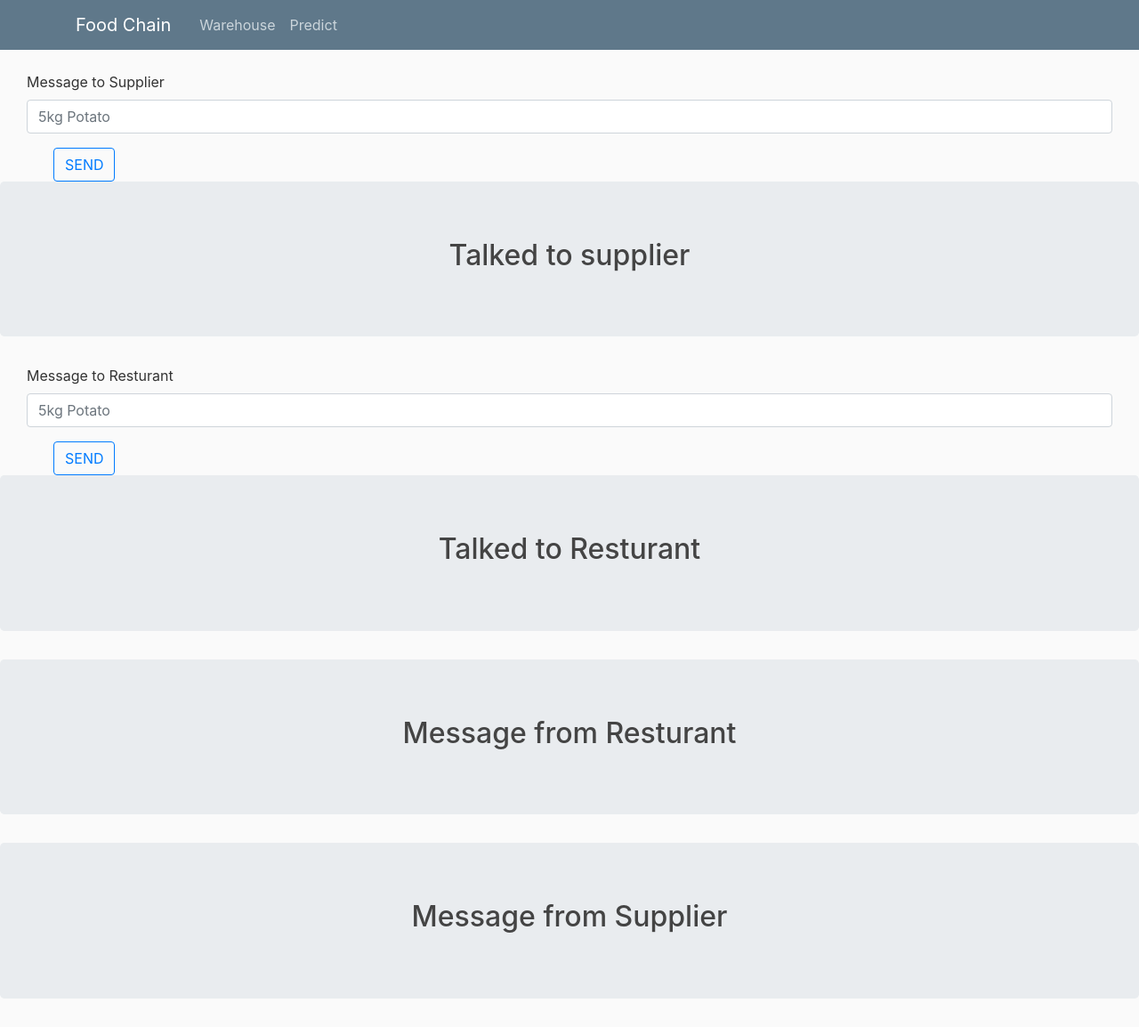
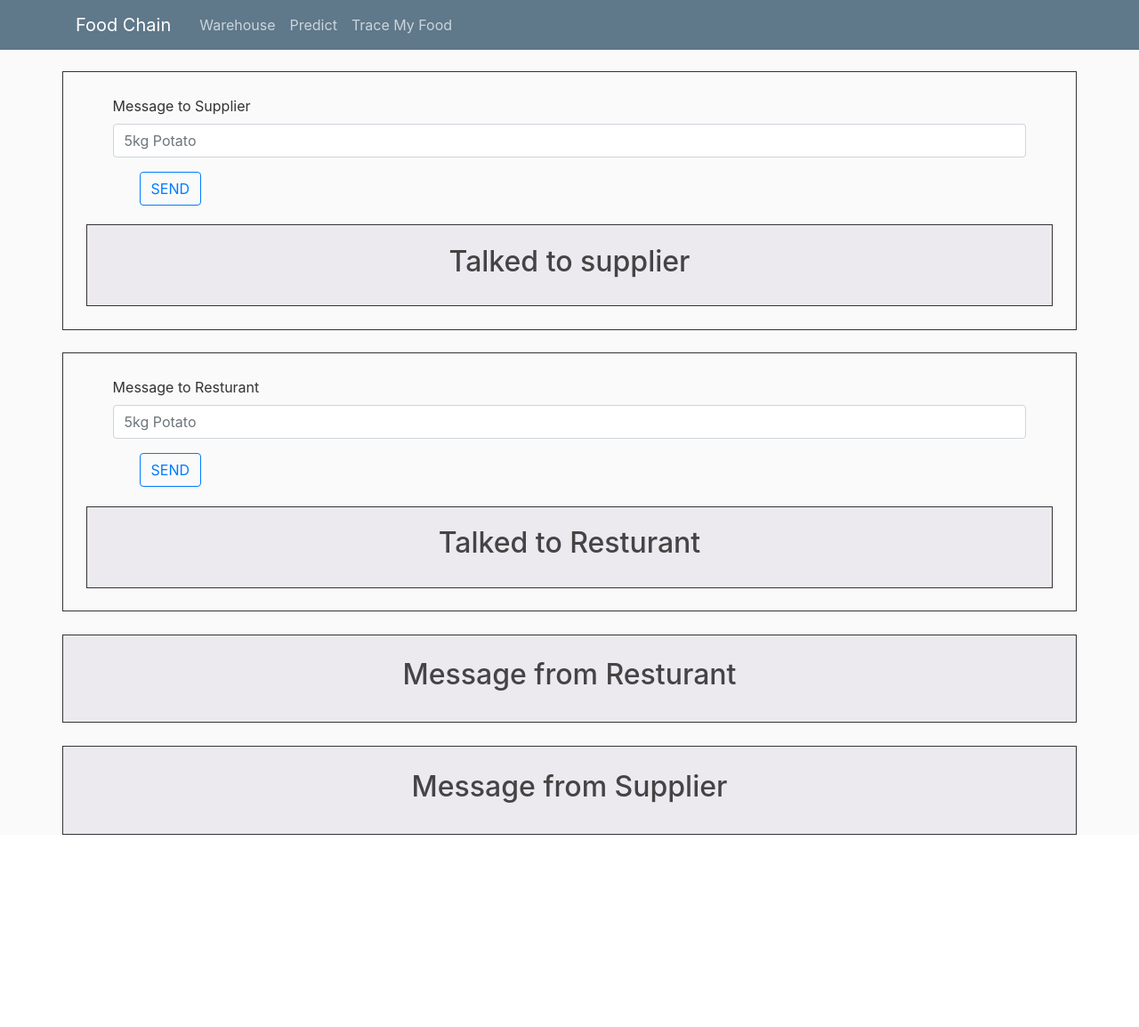
Before and after one commit to old-school-kid/Warehouse-management, a Flask app: page /Warehouse in a window 1280 px wide. Shown: the whole page at 89% size. After the commit the page ends 938 px from the top, so only its background shows below. Run offline with Flask 2, Linux system fonts and the light colour scheme; data that the repository does not hold is empty; some libraries are stand-ins or nearby versions.

Commit message:
UI except FOOD TRACE PAGE

```diff
--- a/app.py
+++ b/app.py
@@ -153,7 +153,7 @@ def predict():
     prediction2 = model2.predict(final_features2)
     output2 = round(prediction2[0])
     print(output2)
-    return redirect(url_for('wpp'))
+    return render_template('pp.html',prediction_text=output2)
 
 
 #blockchain routes+ API
--- a/static/main.css
+++ b/static/main.css
@@ -78,3 +78,7 @@ body {
   .account-heading {
     font-size: 2.5rem;
   }
+
+  #msgbox{
+    background: #ece9ef;
+  }
--- a/templates/Restaurant.html
+++ b/templates/Restaurant.html
@@ -2,7 +2,7 @@
 
 {% block content %}
 
-<div class="col-lg-12 login-form">
+<div class="container login-form">
     <div class="col-lg-12 login-form">
         <form action="/msgtowhfr" method="POST">
             <div class="form-group">
@@ -22,7 +22,7 @@
     </div>
 </div>
 
-<div class="jumbotron">
+<div class="container"  id="msgbox" style="color: #e9ecef; border: 1px solid #343434; margin-top: 2%; padding: 2%;">
     <h2 style="text-align: center;">Talked With Wearhouse</h2>
     {% for x in info1 %}
         <div class="container">
@@ -34,7 +34,7 @@
 </div>
 
 
-<div class="jumbotron">
+<div class="container"  id="msgbox" style="color: #e9ecef; border: 1px solid #343434; margin-top: 2%; padding: 2%;">
     <h2 style="text-align: center;">Message from Wearhouse</h2>
     {% for x in info2 %}
         <div class="container">
--- a/templates/Supplier.html
+++ b/templates/Supplier.html
@@ -2,7 +2,7 @@
 
 {% block content %}
 
-<div class="col-lg-12 login-form">
+<div class="container login-form">
     <div class="col-lg-12 login-form">
         <form action="/msgtowhfs" method="POST">
             <div class="form-group">
@@ -22,7 +22,7 @@
     </div>
 </div>
 
-<div class="jumbotron">
+<div class="container" id="msgbox" style="color: #e9ecef; border: 1px solid #343434; margin-top: 2%; padding: 2%;">
     <h2 style="text-align: center;">Talked With Warehouse</h2>
     {% for x in info1 %}
         <div class="container">
@@ -34,7 +34,7 @@
 </div>
 
 
-<div class="jumbotron">
+<div class="container" id="msgbox" style="color: #e9ecef; border: 1px solid #343434; margin-top: 2%; padding: 2%;">
     <h2 style="text-align: center;">Message from Warehouse</h2>
     {% for x in info2 %}
         <div class="container">
--- a/templates/Warehouse.html
+++ b/templates/Warehouse.html
@@ -2,6 +2,7 @@
 
 {% block content %}
 
+<div class="container" style="border: 1px solid; padding: 2%;">
     <div class="col-lg-12 login-form">
         <div class="col-lg-12 login-form">
             <form action="/msgtosfwh" method="POST">
@@ -23,7 +24,7 @@
     </div>
 
 
-<div class="jumbotron">
+    <div class="container"  id="msgbox" style="color: #e9ecef; border: 1px solid #343434; margin-top: 2%; padding: 2%;">
         <h2 style="text-align: center;">Talked to supplier</h2>
         {% for x in info1 %}
             <div class="container">
@@ -33,8 +34,10 @@
             </div>
         {% endfor %}
     </div>
+</div>
 
 
+<div class="container" style="border: 1px solid; padding: 2%; margin-top:2%">
     <div class="col-lg-12 login-form">
         <div class="col-lg-12 login-form">
             <form action="/msgtorfwh" method="POST">
@@ -57,7 +60,7 @@
 
 
 
-<div class="jumbotron">
+    <div class="container"  id="msgbox" style="color: #e9ecef; border: 1px solid #343434; margin-top: 2%; padding: 2%;">
         <h2 style="text-align: center;">Talked to Resturant</h2>
         {% for x in info2 %}
             <div class="container">
@@ -67,9 +70,10 @@
             </div>
         {% endfor %}
     </div>
+</div>
 
 
-<div class="jumbotron">
+<div class="container"  id="msgbox" style="color: #e9ecef; border: 1px solid #343434; margin-top: 2%; padding: 2%;">
     <h2 style="text-align: center;">Message from Resturant</h2>
     {% for x in info3 %}
         <div class="container">
@@ -82,7 +86,7 @@
 
 
 
-<div class="jumbotron">
+<div class="container"  id="msgbox" style="color: #e9ecef; border: 1px solid #343434; margin-top: 2%; padding: 2%;">
     <h2 style="text-align: center;">Message from Supplier</h2>
     {% for x in info4 %}
         <div class="container">
--- a/templates/wlayout.html
+++ b/templates/wlayout.html
@@ -21,6 +21,7 @@
               <div class="navbar-nav mr-auto">
                 <a class="nav-item nav-link" href="/Warehouse">Warehouse</a>
                 <a class="nav-item nav-link" href="/pp">Predict</a>
+                <a class="nav-item nav-link" href="/find_my_food">Trace My Food</a>
               </div>
               <!-- Navbar Right Side ->
               <div class="navbar-nav">
```
Also changed, not shown: templates/layout.html (+3 -4 lines), templates/pp.html (+10 -2 lines). Lines whose indentation alone changed are shown as unchanged.
